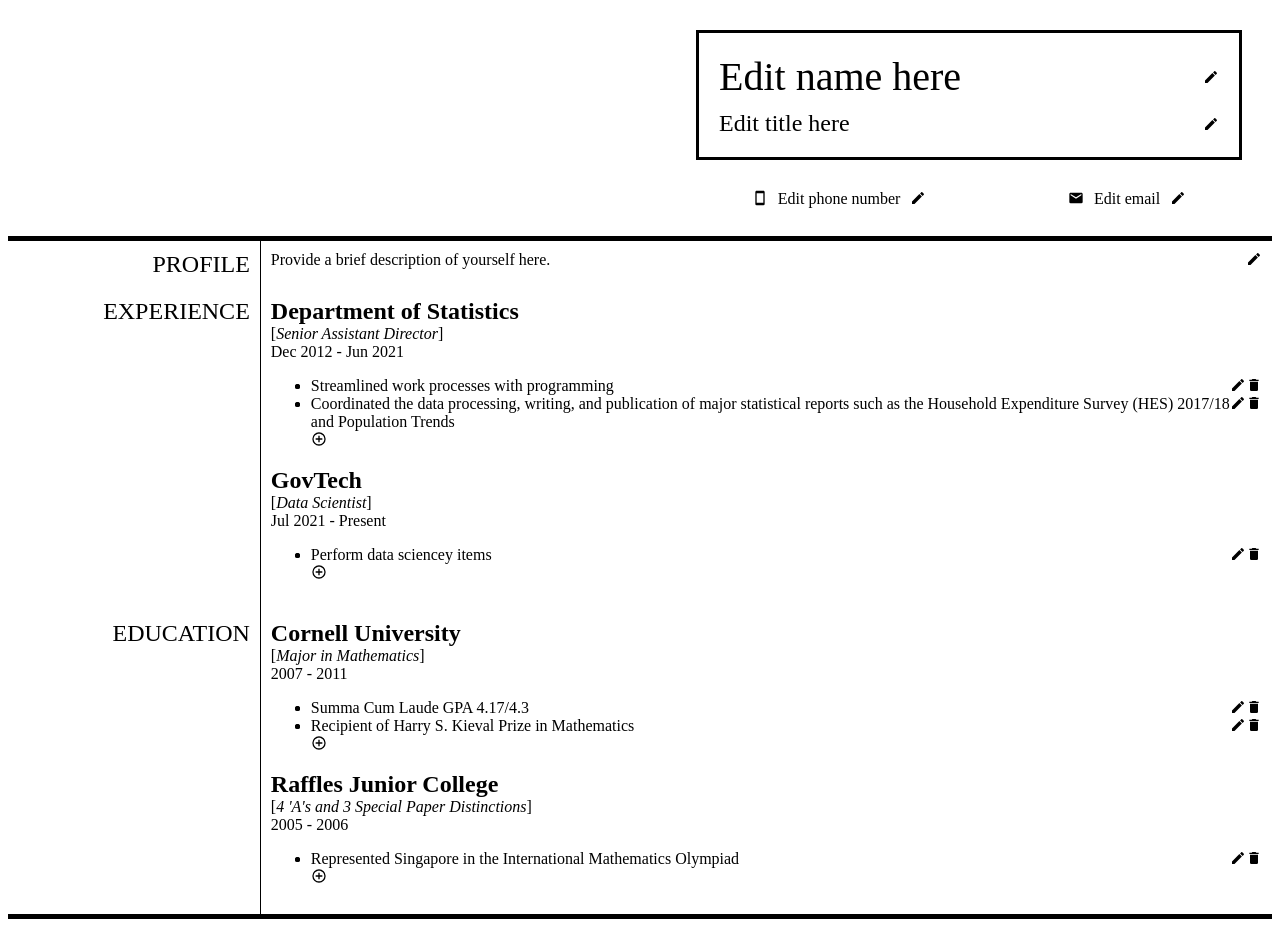
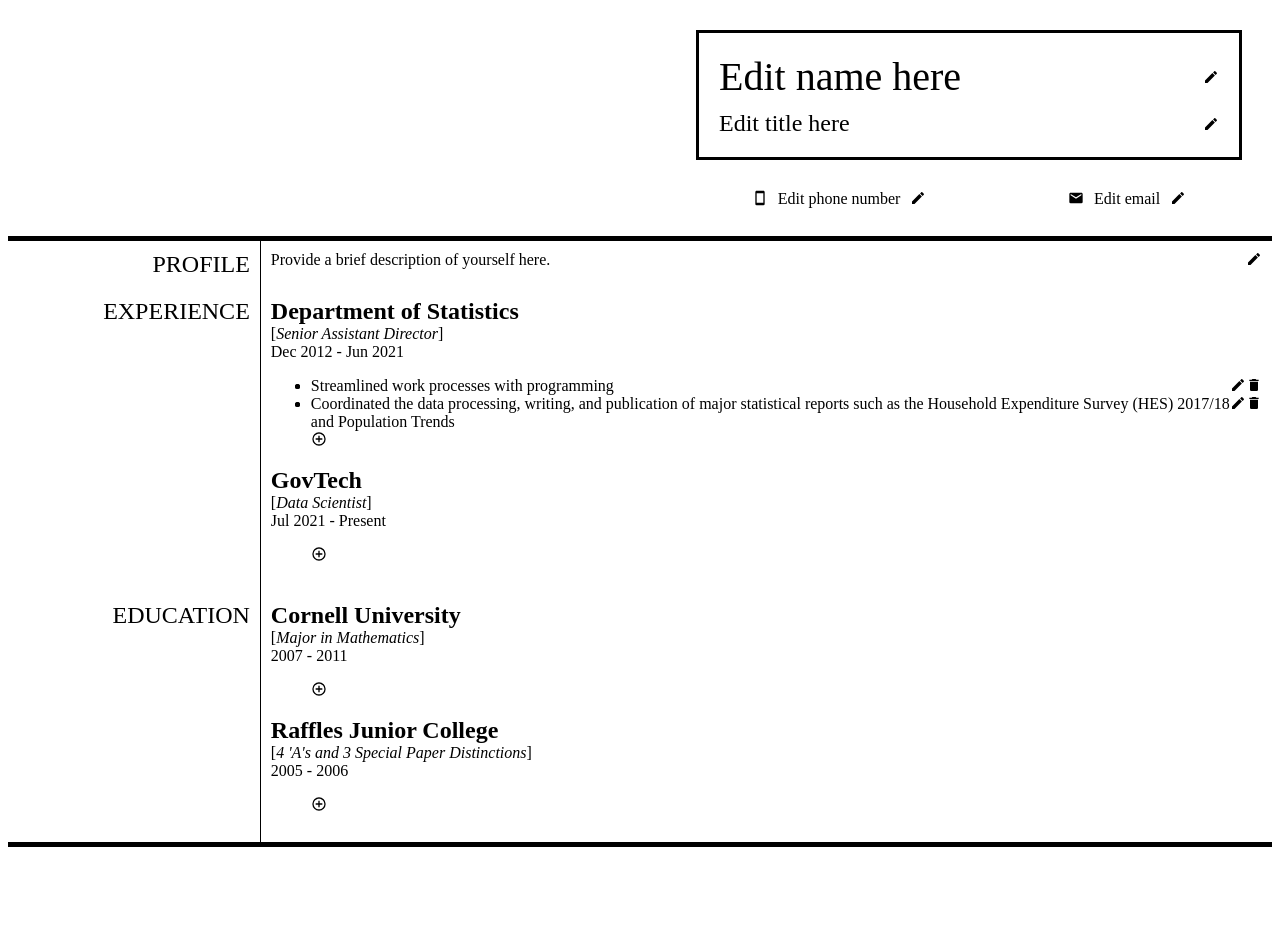
Before and after one commit to Houndoom/odin-cv-project, a React (Create React App) app: page / in a window 1280 px wide. After the commit the page ends 855 px from the top, so only its background shows below. Built offline with nearby package versions, Linux system fonts and the light colour scheme.

Commit message:
Implement add instance item

```diff
--- /dev/null
+++ b/src/components/AllInstances.js
@@ -0,0 +1,15 @@
+import React, { Component } from 'react';
+import Instance from './Instance';
+
+class AllInstances extends Component {
+
+  render() {
+    return (
+      this.props.instances.map((ins) => {
+        return <Instance instance={ins} />
+      })
+    );
+  }
+}
+
+export default AllInstances;
--- /dev/null
+++ b/src/components/Instance.js
@@ -0,0 +1,48 @@
+import React, { Component } from 'react';
+import add from '../images/plus.svg';
+import InstanceItem from './InstanceItem';
+
+class Instance extends Component {
+  constructor(props) {
+    super(props);
+
+    this.state = props.instance;
+  }
+
+  addItem = (e) => {
+    this.setState({
+      items: [...this.state.items, {
+        id: this.state.items.length,
+        item: {
+          text: '',
+          edit: true
+        }
+      }]
+    })
+    console.log(this.state)
+  }
+
+  render() {
+    const instance = this.state;
+    return (
+      <div className='instance'>
+        <div className='org'>{instance.org}</div>
+        <div>[<span className='title'>{instance.title}</span>]</div>
+        <div className='date'>{instance.date}</div>
+          <ul>
+            {instance.items.map((task) => {
+              return (
+                <li>
+                  <div className='list-item'>
+                    <InstanceItem item={task} />
+                  </div>
+                </li>);
+            })}
+            <img src={add} alt='Add' onClick={this.addItem}></img>
+          </ul>
+      </div>
+      );
+  }
+}
+
+export default Instance;
--- a/src/components/Instances.js
+++ /dev/null
@@ -1,34 +0,0 @@
-import React, { Component } from 'react';
-import del from '../images/delete.svg';
-import edit from '../images/pencil.svg';
-import add from '../images/plus.svg';
-import InstanceItem from './InstanceItem';
-
-class Instances extends Component {
-  render() {
-    return (
-      this.props.instances.map((instance) => {
-        return (
-          <div className='instance'>
-            <div className='org'>{instance.org}</div>
-            <div>[<span className='title'>{instance.title}</span>]</div>
-            <div className='date'>{instance.date}</div>
-              <ul>
-                {instance.items.map((task) => {
-                  return (
-                    <li>
-                      <div className='list-item'>
-                        <InstanceItem item={task} />
-                      </div>
-                    </li>);
-                })}
-                <img src={add} alt='Add'></img>
-              </ul>
-          </div>
-          );
-      })
-    );
-  }
-}
-
-export default Instances;
--- a/src/components/Main.js
+++ b/src/components/Main.js
@@ -1,7 +1,7 @@
 import React, { Component } from 'react';
 import MainComponent from './MainComponent';
 import Profile from './Profile';
-import Instances from './Instances';
+import AllInstances from './AllInstances';
 
 class Main extends Component {
   constructor() {
@@ -34,15 +34,7 @@ class Main extends Component {
           org: 'GovTech',
           title: 'Data Scientist',
           date: 'Jul 2021 - Present',
-          items: [
-            {
-              id: 0,
-              item: {
-                text: 'Perform data sciencey items',
-                edit: false
-              }
-            }
-          ]
+          items: []
         }
       ],
       education: [
@@ -50,36 +42,13 @@ class Main extends Component {
           org: 'Cornell University',
           title: 'Major in Mathematics',
           date: '2007 - 2011',
-          items: [
-            {
-              id: 0,
-              item: {
-                text: 'Summa Cum Laude GPA 4.17/4.3',
-                edit: false
-              }
-            },
-            {
-              id: 1,
-              item: {
-                text: 'Recipient of Harry S. Kieval Prize in Mathematics',
-                edit: false
-              }
-            }
-          ]
+          items: []
         },
         {
           org: 'Raffles Junior College',
           title: "4 'A's and 3 Special Paper Distinctions",
           date: '2005 - 2006',
-          items: [
-            {
-              id: 0,
-              item: {
-                text: 'Represented Singapore in the International Mathematics Olympiad',
-                edit: false
-              }
-            }
-          ]
+          items: []
         }
       ]
     };
@@ -89,8 +58,8 @@ class Main extends Component {
     return (
       <div className='main'>
         <MainComponent title='PROFILE' content={<Profile />} />
-        <MainComponent title='EXPERIENCE' content={<Instances instances={this.state.jobs}/>} />
-        <MainComponent title='EDUCATION' content={<Instances instances={this.state.education}/>} />
+        <MainComponent title='EXPERIENCE' content={<AllInstances instances={this.state.jobs}/>} />
+        <MainComponent title='EDUCATION' content={<AllInstances instances={this.state.education}/>} />
       </div>
     )
   }
--- a/src/components/Profile.js
+++ b/src/components/Profile.js
@@ -1,4 +1,3 @@
-import { editableInputTypes } from '@testing-library/user-event/dist/utils';
 import React, { Component } from 'react';
 import EditableField from './EditableField';
 
```
